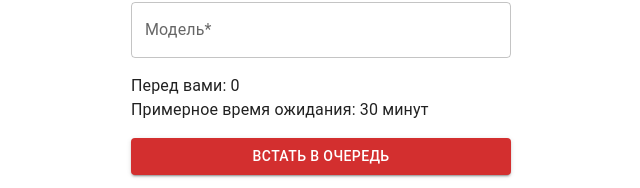
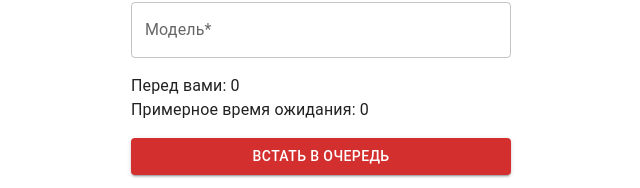
Before and after one commit to Asindeton/wheel-record-mvp, a React (Vite) app: page /customers in a window 1280 px wide. Shown: the part 378-566 px from the top of the page, without its empty margins (319-959 px from the left). Built offline with nearby package versions, Linux system fonts and the light colour scheme; no server answers.

Commit message:
fix: add timer for user form

```diff
--- a/src/api/queue/QueueApi.ts
+++ b/src/api/queue/QueueApi.ts
@@ -2,6 +2,12 @@ import { baseQuery } from '../shared/query.ts';
 import { createApi } from '@reduxjs/toolkit/query/react';
 import { CustomerStatus } from '../../constants/StatusData.ts';
 
+export interface ITimesInStatus {
+  d: number;
+  h: number;
+  i: number;
+  s: number;
+}
 export interface ICar extends INewCar {
   id: number;
   post_id: number | null;
@@ -10,13 +16,9 @@ export interface ICar extends INewCar {
   sort: number;
   created_at: string;
   updated_at: string;
-  time_in_status: {
-    d: number;
-    h: number;
-    i: number;
-    s: number;
-  };
+  time_in_status: ITimesInStatus;
 }
+
 export type CreateFrom = 'client' | 'manager';
 
 export interface INewCar {
@@ -90,7 +92,15 @@ export const queueApi = createApi({
         body: { ...params },
       }),
     }),
+    getTime: builder.query<ITimesInStatus, IGetCountRequestParams>({
+      query: (params) => ({
+        url: '/records/time',
+        method: 'POST',
+        body: { ...params },
+      }),
+    }),
   }),
 });
 
-export const { useGetQueueQuery, useDeleteRecordMutation, useEditQueueMutation, useGetCountQuery } = queueApi;
+export const { useGetQueueQuery, useDeleteRecordMutation, useEditQueueMutation, useGetCountQuery, useGetTimeQuery } =
+  queueApi;
--- a/src/components/CarItem/CarItem.tsx
+++ b/src/components/CarItem/CarItem.tsx
@@ -46,9 +46,6 @@ const CarItem = ({ item, deleteHandler, notifyHandler, provided }: ICarItemProps
 
   const [time, timeUnit] = getRelativeTimeOptions(timeDiff);
 
-  if (timeUnit === 'hour') {
-    console.log('time', time, timeUnit);
-  }
   return (
     <Box
       sx={{
--- a/src/components/CustomerFooter/CustomerFooter.tsx
+++ b/src/components/CustomerFooter/CustomerFooter.tsx
@@ -1,23 +1,42 @@
 import { Typography } from '@mui/material';
 import { shopId } from '../../constants/ShopData.ts';
-import { useGetCountQuery } from '../../api/queue/QueueApi.ts';
+import { useGetCountQuery, useGetTimeQuery } from '../../api/queue/QueueApi.ts';
 import { CustomerStatus } from '../../constants/StatusData.ts';
 import { useSearchParams } from 'react-router-dom';
+import { useMemo } from 'react';
 
 const CustomerFooter = ({ isEmployee }: { isEmployee?: boolean }) => {
   const [searchParams] = useSearchParams();
   const queryShopId = Number(searchParams.get('shop_id')) ?? shopId;
+
   const { data: countData } = useGetCountQuery({
     shop_id: queryShopId,
     status: [CustomerStatus.new, CustomerStatus.processed],
   });
+
+  const { data: timeData } = useGetTimeQuery({
+    shop_id: queryShopId,
+    status: [CustomerStatus.new, CustomerStatus.processed],
+  });
+
+  const calculateTime = useMemo(() => {
+    if (!timeData) return 0;
+    const { d, h, i, s } = timeData;
+    let result = '';
+    if (d) result += `${d} дней `;
+    if (h) result += h === 1 ? `${h} час ` : h > 4 ? `${h} часов ` : `${h} часа `;
+    if (i) result += `${i} минут `;
+    if (s) result += `${s} секунд `;
+    return result;
+  }, [timeData]);
+
   const text = isEmployee ? 'Перед клиентом' : 'Перед вами';
   return (
     <>
       <Typography>
         {text}: {countData ?? 0}
       </Typography>
-      <Typography>Примерное время ожидания: 30 минут</Typography>
+      <Typography>Примерное время ожидания: {calculateTime}</Typography>
     </>
   );
 };
```
